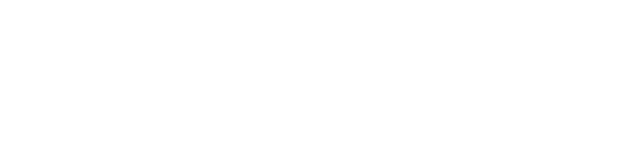
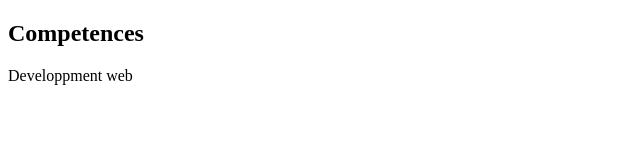
Before and after one commit to billaxel/git-mon-cv, a plain HTML site: page index.html in a window 1280 px wide. Shown: the whole page, without its empty margins (0-640 px from the left). Drawn offline with Linux system fonts and the light colour scheme; files whose address does not match are found by name.

Commit message:
mise en place de la section competences

```diff
--- a/index.html
+++ b/index.html
@@ -8,6 +8,7 @@
     <link rel="stylesheet" href="C:\Users\aures\OneDrive\Documents\Tp\Axel\style.css" >
 </head>
 <body>
-
+    <h2>Competences</h2>
+    <p>Developpment web</p>
 </body>
 </html>
```
